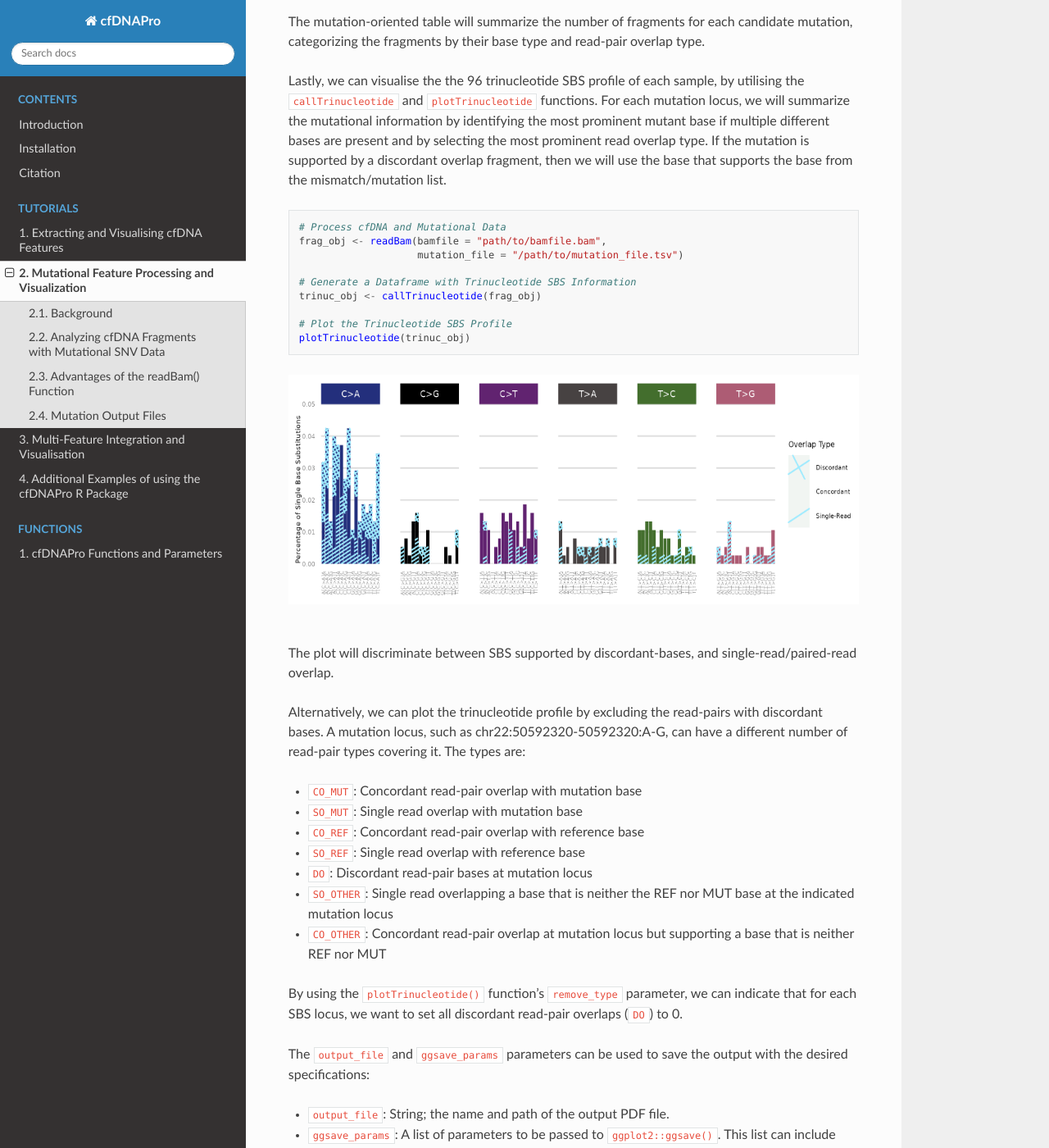
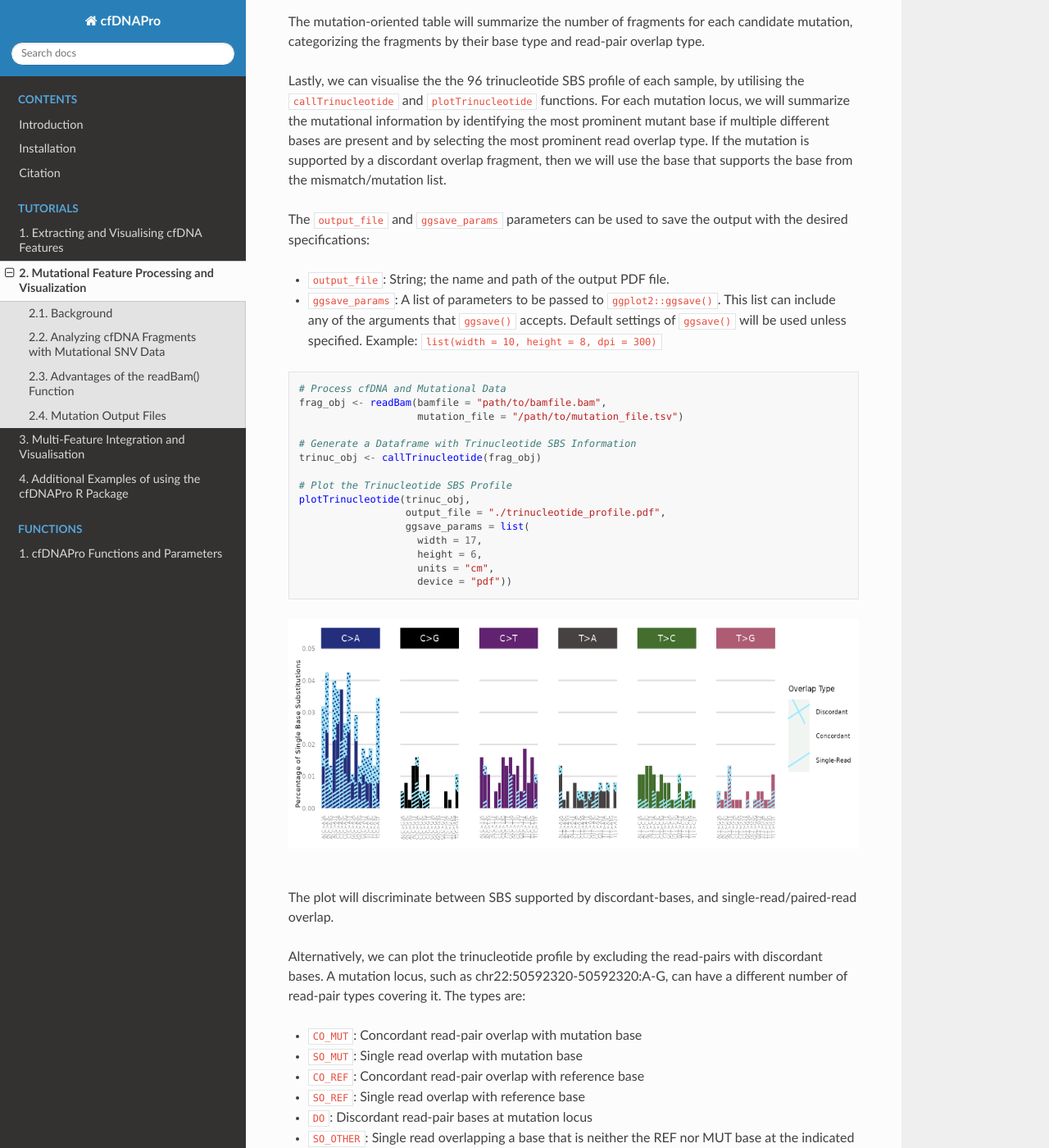
Before and after one commit to hw538/docs-cfdnapro, a Sphinx documentation site: the page built from docs/tutorials/tutorial_2.rst, in a window 1280 px wide and 1400 px high, scrolled down 4807 px. Shown: the whole window at 82% size. Built offline with Sphinx 7.4.7 and the Read the Docs theme 3.1.0, drawn with Linux system fonts in a browser that asks for light colours; some of the changed text lies outside the part shown.

Commit message:
Update tutorial_2.rst

```diff
--- a/docs/tutorials/tutorial_2.rst
+++ b/docs/tutorials/tutorial_2.rst
@@ -250,6 +250,13 @@ present and by selecting the most prominent read overlap type.
 If the mutation is supported by a discordant overlap fragment,
 then we will use the base that supports the base from the mismatch/mutation list.
 
+The ``output_file`` and ``ggsave_params`` parameters can be used to save the output
+with the desired specifications:
+
+- ``output_file``: String; the name and path of the output PDF file.
+- ``ggsave_params``: A list of parameters to be passed to ``ggplot2::ggsave()``. This list can include any of the arguments that ``ggsave()`` accepts. Default settings of ``ggsave()`` will be used unless specified.
+  Example: ``list(width = 10, height = 8, dpi = 300)``
+
 .. code:: R
 
     # Process cfDNA and Mutational Data
@@ -260,7 +267,13 @@ then we will use the base that supports the base from the mismatch/mutation list
     trinuc_obj <- callTrinucleotide(frag_obj)
 
     # Plot the Trinucleotide SBS Profile
-    plotTrinucleotide(trinuc_obj)
+    plotTrinucleotide(trinuc_obj,
+                      output_file = "./trinucleotide_profile.pdf",
+                      ggsave_params = list(
+                        width = 17,
+                        height = 6,
+                        units = "cm",
+                        device = "pdf"))
 
 
 .. image:: static/cfDNA_plasma_prefilter.png
@@ -290,13 +303,6 @@ can have a different number of read-pair types covering it. The types are:
 By using the ``plotTrinucleotide()`` function's ``remove_type`` parameter, we can
 indicate that for each SBS locus, we want to set all discordant read-pair overlaps
 (``DO``) to 0.
-
-The ``output_file`` and ``ggsave_params`` parameters can be used to save the output
-with the desired specifications:
-
-- ``output_file``: String; the name and path of the output PDF file.
-- ``ggsave_params``: A list of parameters to be passed to ``ggplot2::ggsave()``. This list can include any of the arguments that ``ggsave()`` accepts. Default settings of ``ggsave()`` will be used unless specified.
-  Example: ``list(width = 10, height = 8, dpi = 300)``
 
 
 .. code:: R
```
